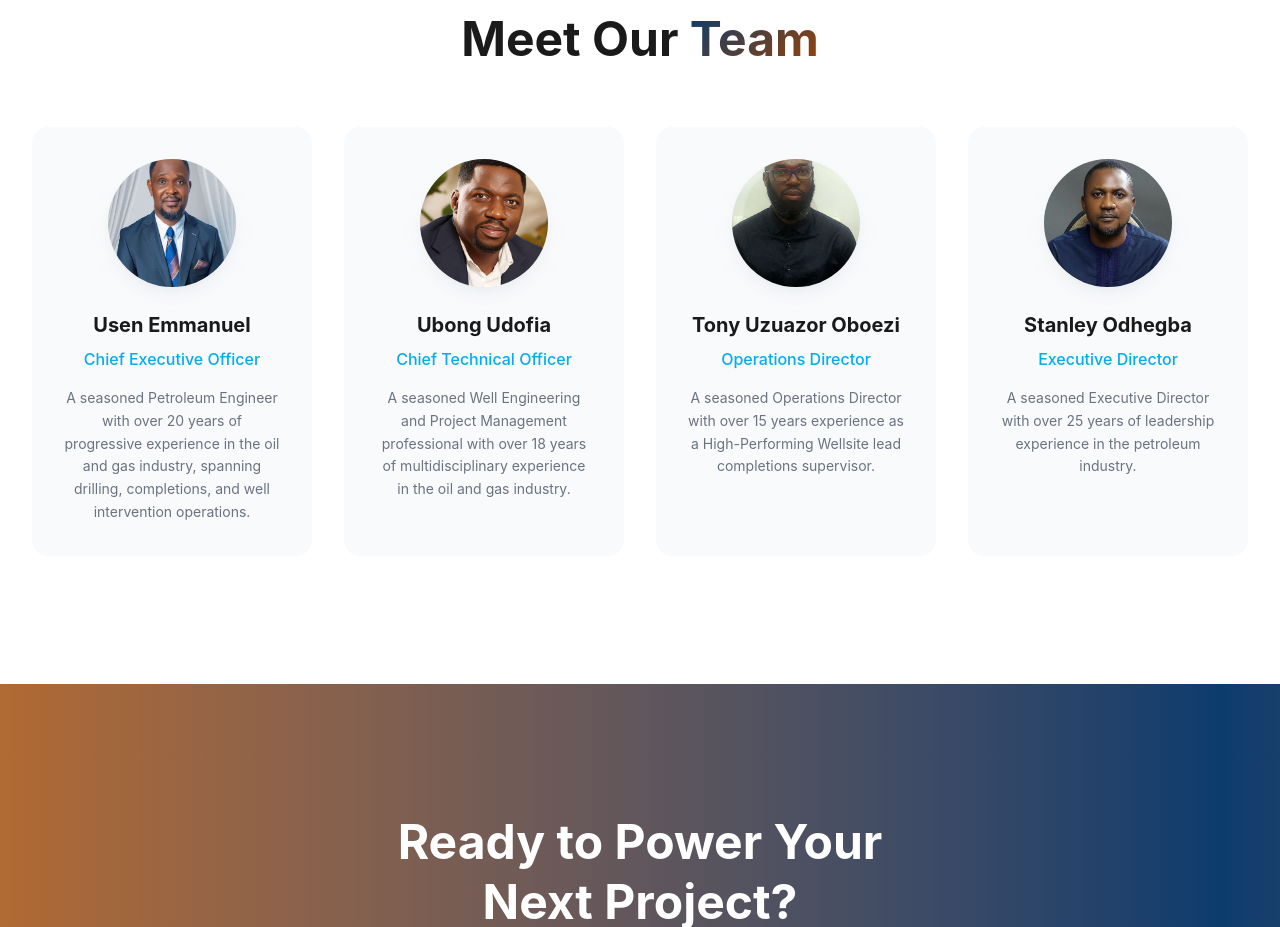
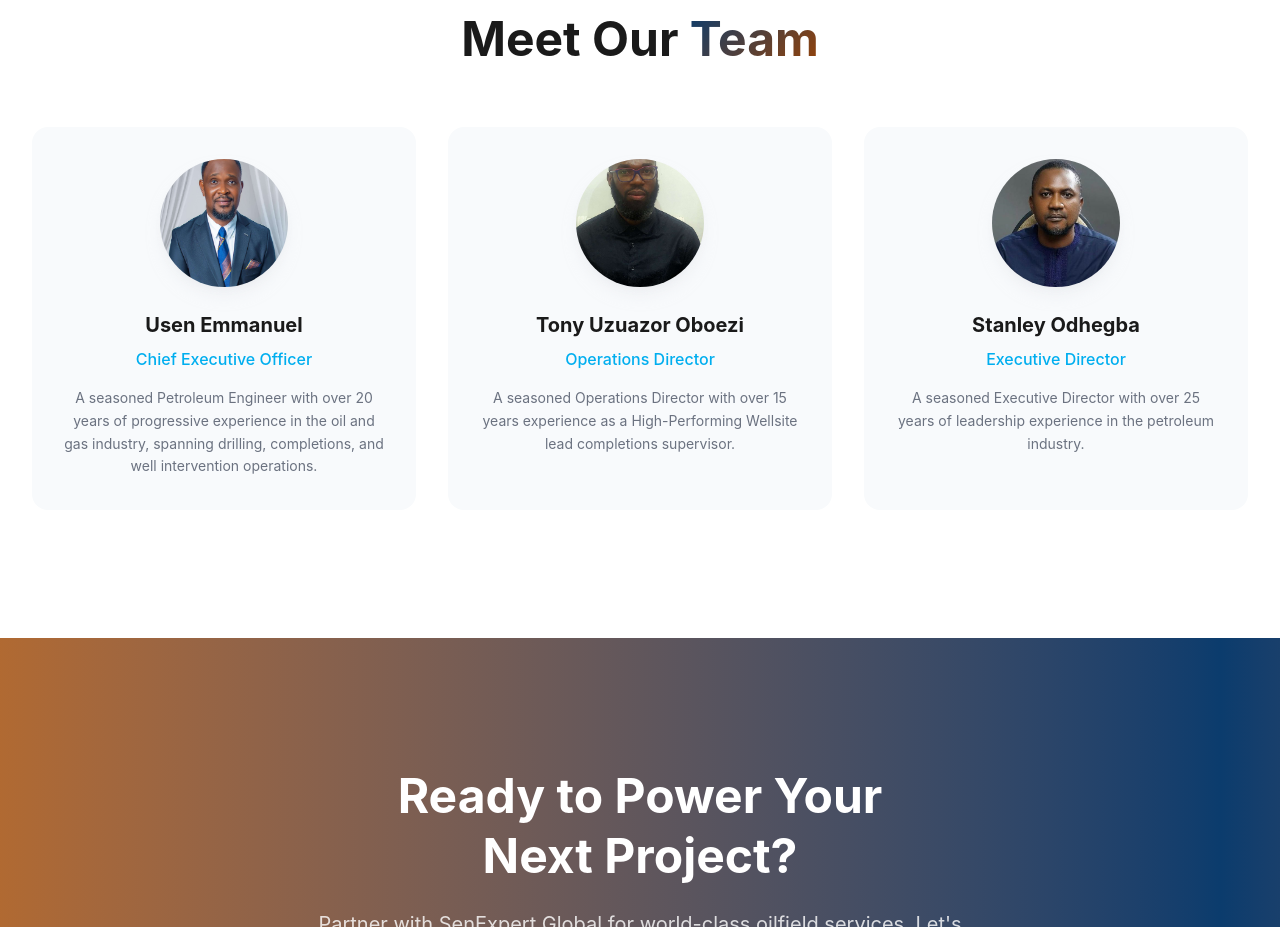
Before and after one commit to odogu01/senexpert-new, a Next.js app: page /about in a window 1280 px wide. Shown: the part 6101-7028 px from the top of the page. Built offline with nearby package versions, Linux system fonts and the light colour scheme.

Commit message:
Remove CTO from about page team

```diff
--- a/src/app/(public)/about/AboutContent.tsx
+++ b/src/app/(public)/about/AboutContent.tsx
@@ -53,12 +53,6 @@
     role: 'Chief Executive Officer',
     image: '/usen emmanuel.png',
     description: 'A seasoned Petroleum Engineer with over 20 years of progressive experience in the oil and gas industry, spanning drilling, completions, and well intervention operations.'
-  },
-  {
-    name: 'Ubong Udofia',
-    role: 'Chief Technical Officer',
-    image: '/ubong udofia.png',
-    description: 'A seasoned Well Engineering and Project Management professional with over 18 years of multidisciplinary experience in the oil and gas industry.'
   },
   {
     name: 'Tony Uzuazor Oboezi',
@@ -566,7 +560,7 @@
             </h2>
           </motion.div>
 
-          <div className="grid grid-cols-1 sm:grid-cols-2 lg:grid-cols-4 gap-8">
+          <div className="grid grid-cols-1 sm:grid-cols-2 lg:grid-cols-3 gap-8">
             {teamMembers.map((member, index) => (
               <motion.div
                 key={member.name}
```
